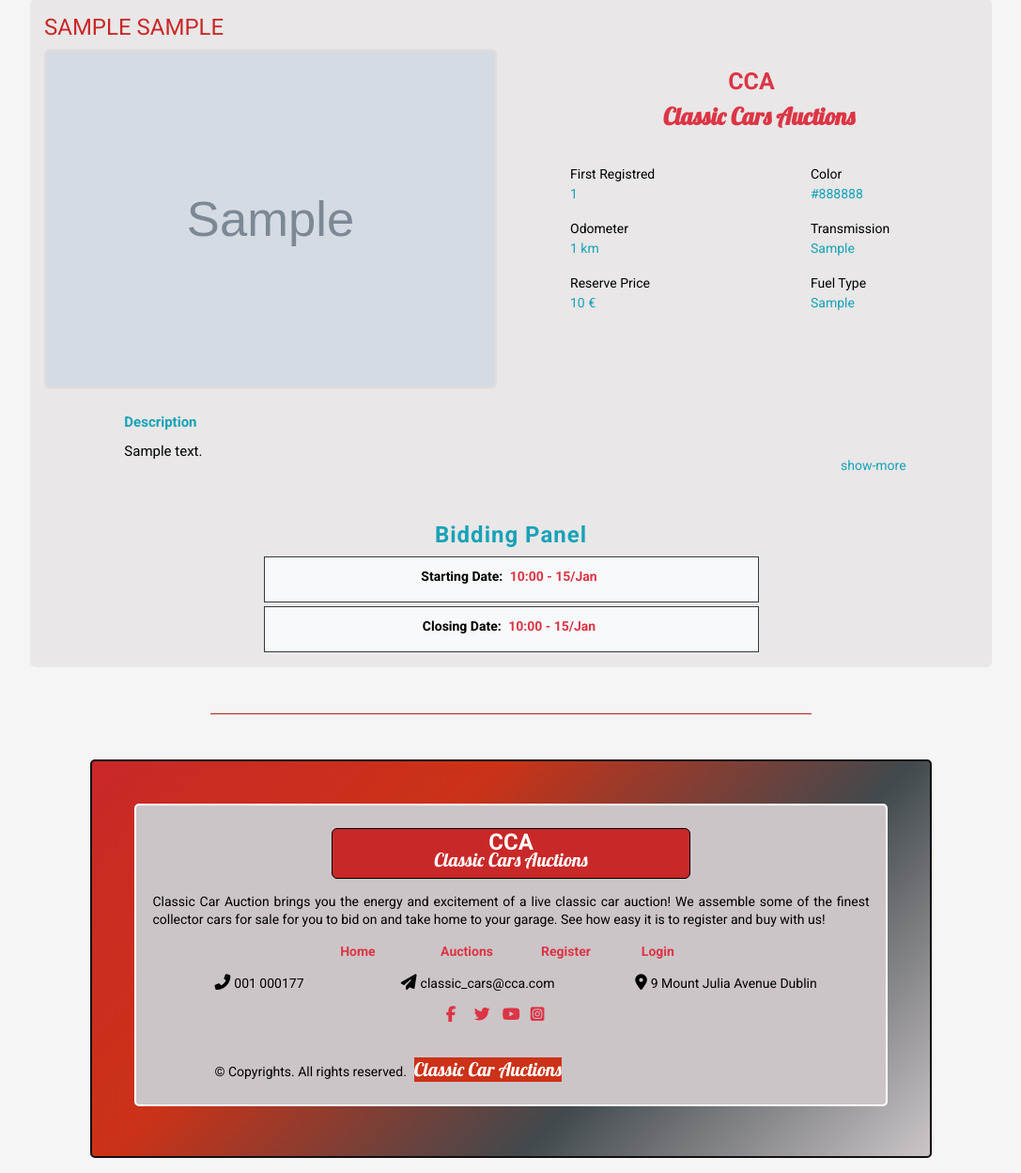
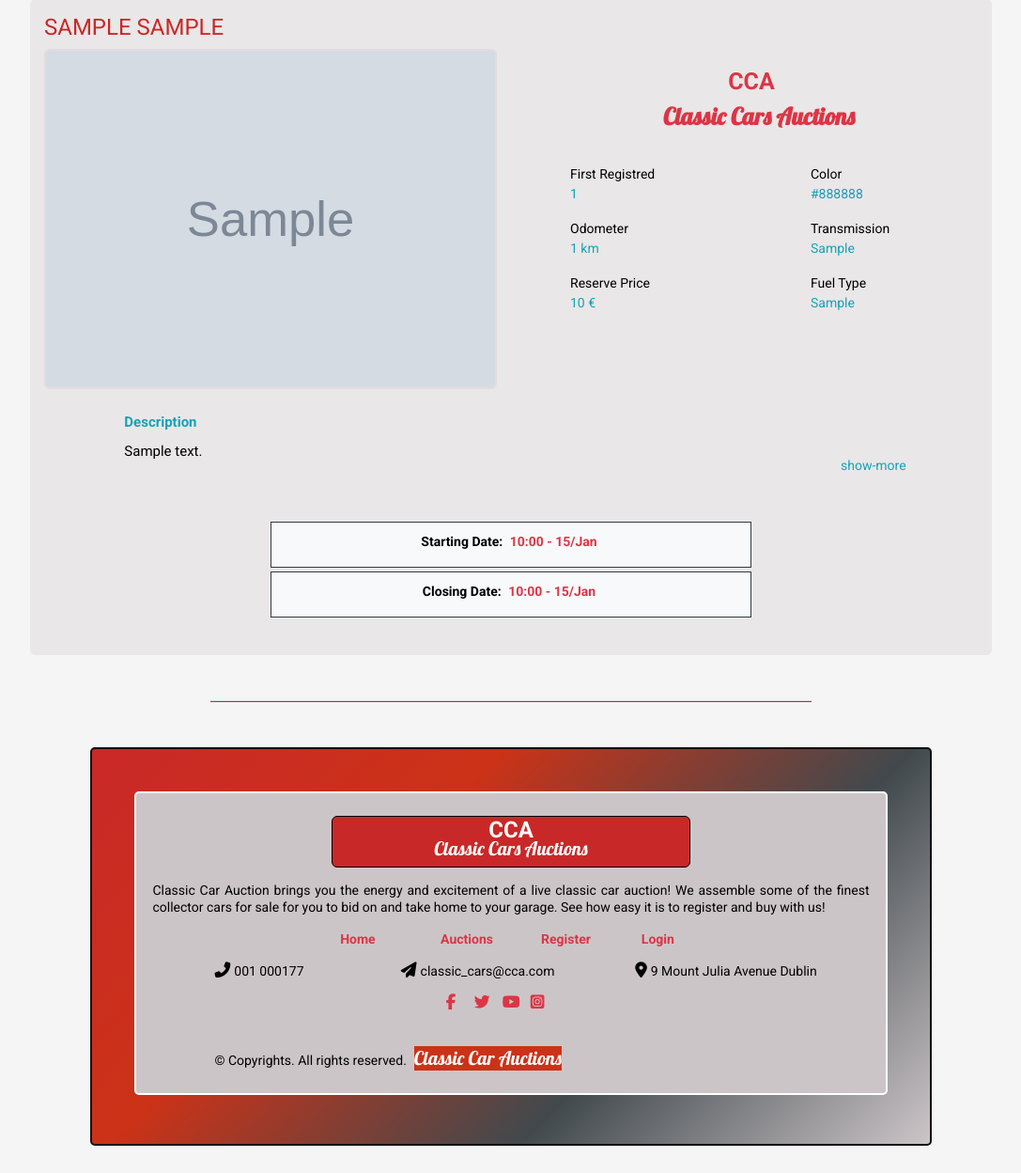
Before and after one commit to Code-Institute-Submissions/classic_cars_auctions, a Django app: template auctions/templates/auctions/auction_detail.html in a window 1280 px wide. Shown: the part 198-1446 px from the top of the page at 94% size, without its empty margins (96-1183 px from the left). After the commit the page ends 1417 px from the top, so only its background shows below. Run offline with Django 3.2, Linux system fonts and the light colour scheme; the template is opened without the code that fills it: values that come from a table or form of the project are taken from there, others are empty; tables that the repository leaves empty hold one stand-in row (values such as "Sample post"); grey boxes marked "Sample" are stand-in pictures; some libraries are stand-ins or nearby versions.

Commit message:
fixed HTML error in auction_detail template

```diff
--- a/auctions/templates/auctions/auction_detail.html
+++ b/auctions/templates/auctions/auction_detail.html
@@ -5,7 +5,7 @@
 
 {% block content %}
 <section id="auction-detail">
-  <div id="car">
+  <div id="car" class="pb-4">
     <div class="row mx-0 px-0 mt-5 mb-0 car-card">
       <div class="row mx-0 px-0 mb-5 car-card">
         <h2 class="col col-12  mt-3 text-uppercase"> {{ car.make }} <span>{{ car.model }}</span></h2>
@@ -64,9 +64,8 @@
       </div>
     </div>
 
+    {% if highest_bid_obj.winnerBid %}
 
-    {% if highest_bid_obj.winnerBid %}
-    <div class="bidding-panel pb-4">
       {% include 'includes/auction_detail/sold.html' %}
 
       {% if user.is_authenticated and not existing_payment %}
@@ -77,11 +76,10 @@
 
         {% endif %}
       {% endif %}
-    </div>
-      {% else %}
+    {% endif %}
+
+    {% if not highest_bid_obj.winnerBid and auction_is_on %}
       <h3 class="header text-center text-info">Bidding Panel</h3>
-      <div class="row">
-        {% if  auction_is_on %}
       <div class="col col-10 col-sm-6  offset-1 offset-sm-3  bg-light mb-1 border border-dark panel-item">
         <p class="text-center">Closing Date: <span
             class="text-danger font-weight-bold mx-1">{{ car.timeEnd|date:'G:i - d/M' }}</span></p>
@@ -129,7 +127,10 @@
           <h4 class="header bid-login-message text-center text-info"><a href="{% url 'account_login' %}"> Please Sign in to Bid</a></h4>
         </div>
       {% endif %}
-        {% else %}
+    {% endif %}
+
+    {% if not highest_bid_obj.winnerBid  %}
+      {% if not  auction_is_on%}
       <div class="col col-10 col-sm-6  offset-1 offset-sm-3  bg-light mb-1 border border-dark panel-item">
         <p class="text-center">Starting Date: <span
             class="text-danger font-weight-bold mx-1">{{ car.timeStart|date:'G:i - d/M' }}</span></p>
@@ -139,11 +140,8 @@
             class="text-danger font-weight-bold mx-1">{{ car.timeEnd|date:'G:i - d/M' }}</span></p>
       </div>
       {% endif %}
-
+    {% endif %}
   </div>
-    </div>
-
-
   {% if request.user.is_authenticated and auction_is_on %}
     <div id="add_bid" class="mt-5 mt-0">
       <div id="cancel" class="ml-1">
@@ -171,8 +169,8 @@
     </div>
 
   {% endif %}
-  {% endif %}
-</div>
+
+
 </section>
 <hr class="hor-line-home my-5">
 
@@ -195,8 +193,8 @@
   $("#show-bidding-form").click(function () {
   $("html, body").animate({
     scrollTop: 100
-  }, 500)
-})
+  }, 500);
+});
 
   $('#cancel').click(function () {
     $('#add_bid').css({
```
Lines whose indentation alone changed are shown as unchanged.
